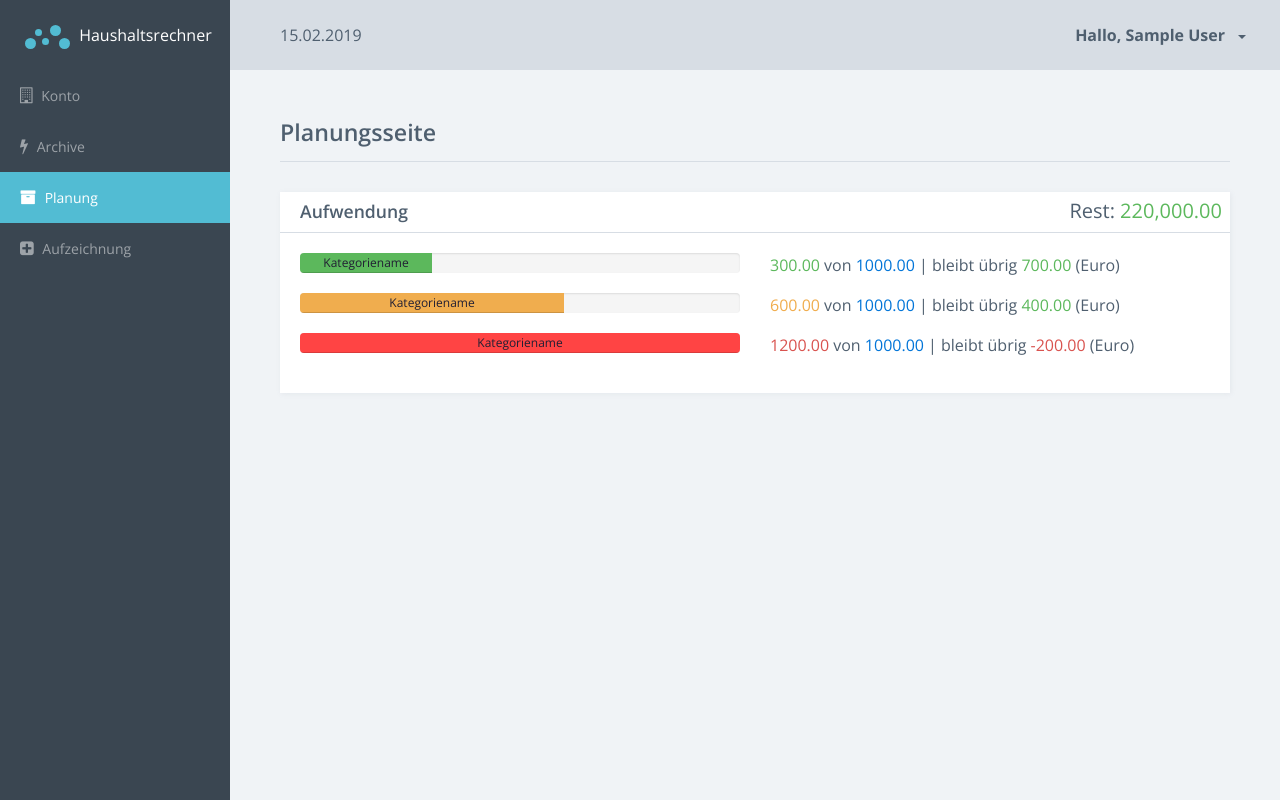
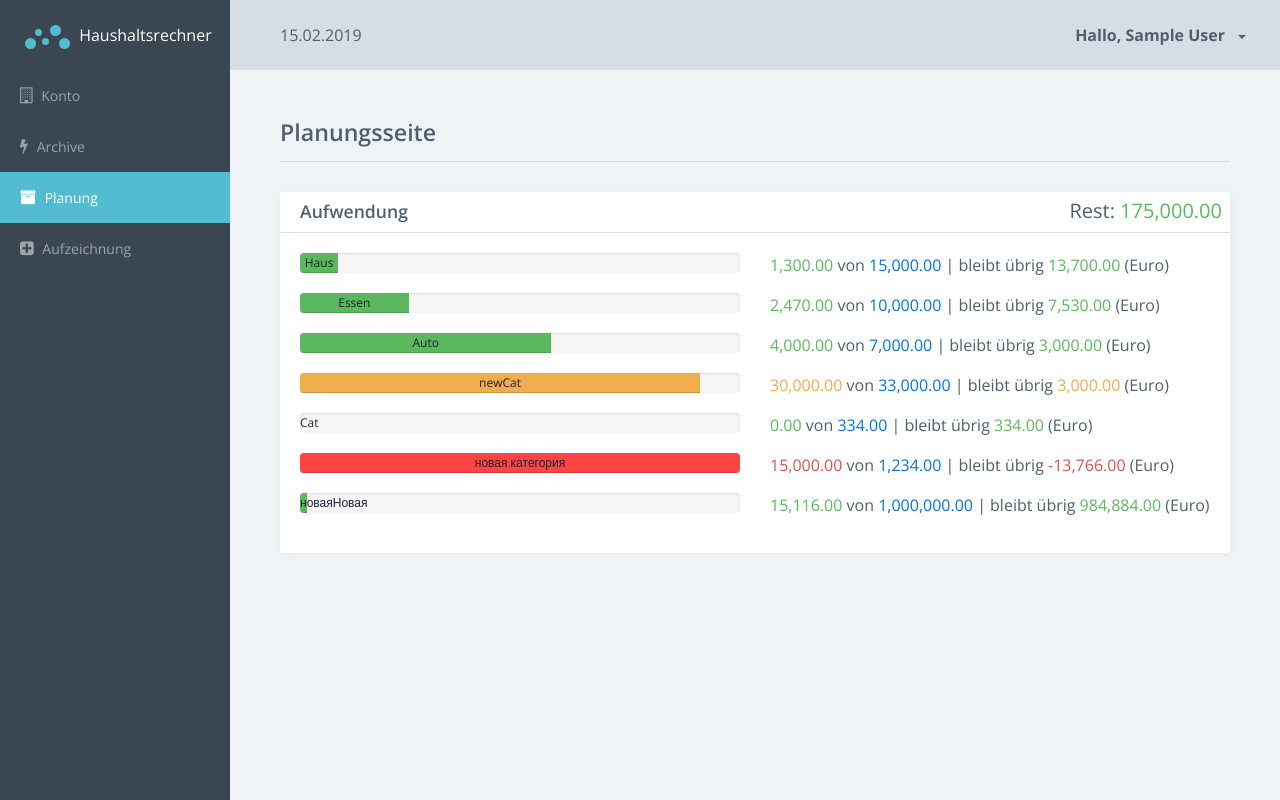
Before and after one commit to elured/HouseBudget, an Angular app: page /system/planning in a window 1280 px wide. Built offline with nearby package versions, Linux system fonts and the light colour scheme; data requests are answered from the project's data file; sample sign-in values are in the browser's storage.

Commit message:
PlanungSeite. Teil 2: Ausrechnen der Grafiken

```diff
--- a/db.json
+++ b/db.json
@@ -4,7 +4,7 @@
       "id": 1,
       "email": "wfm@mail.ru",
       "password": "12345678",
-      "name": "Администратор"
+      "name": "Administrator"
     },
     {
       "email": "12345@mail.ru",
@@ -14,28 +14,28 @@
     }
   ],
   "bill": {
-    "value": 220000,
+    "value": 175000,
     "currency": "RUB"
   },
   "categories": [
     {
-      "name": "Дом",
+      "name": "Haus",
       "capacity": 15000,
       "id": 1
     },
     {
-      "name": "Еда",
+      "name": "Essen",
       "capacity": 10000,
       "id": 2
     },
     {
       "id": 3,
-      "name": "Машина",
+      "name": "Auto",
       "capacity": 7000
     },
     {
       "name": "newCat",
-      "capacity": 33,
+      "capacity": 33000,
       "id": 4
     },
     {
@@ -158,6 +158,22 @@
       "date": "03.03.2019 20:04:06",
       "description": "q",
       "id": 13
+    },
+    {
+      "type": "outcome",
+      "amount": 30000,
+      "category": 4,
+      "date": "04.03.2019 20:07:27",
+      "description": "nfnfnf",
+      "id": 14
+    },
+    {
+      "type": "outcome",
+      "amount": 15000,
+      "category": 6,
+      "date": "04.03.2019 20:08:53",
+      "description": "testtt",
+      "id": 15
     }
   ]
 }
--- a/src/app/system/planning-page/planning-page.component.html
+++ b/src/app/system/planning-page/planning-page.component.html
@@ -12,61 +12,26 @@
                       <h3 class="title">Aufwendung</h3>
                   </div>
                   <h5 class="planning-expenses pull-right">
-                    Rest: <span class="text-success">{{bill.value | number: '1.2-2'}}</span>
+                    Rest: <span class="text-success">{{ bill.value | number:'1.2-2' }}</span>
                   </h5>
               </div>
               <div class="card-block">
-                  <div class="row">
+
+                  <div class="row" *ngFor="let c of categories">
                       <div class="col-xs-6">
                           <div class="n-progress">
-                              <div class="progress-bar success" style="width: 30%;">
-                                  <span>Kategoriename</span>
+                              <div class="progress-bar {{getCatColorClass(c)}}" [ngStyle]="{width: getCatPercent(c)}">
+                                  <span>{{c.name}}</span>
                               </div>
                           </div>
                       </div>
                       <div class="col-xs-6">
                           <p>
-                              <span class="text-success">300.00</span>
+                              <span class="text-{{getCatColorClass(c)}}">{{ getCategoryCost(c) | number: '1.2' }}</span>
                               von
-                              <span class="text-primary">1000.00</span>
+                              <span class="text-primary">{{ c.capacity | number: '1.2'}}</span>
                               |
-                              bleibt übrig <span class="text-success">700.00</span> (Euro)
-                          </p>
-                      </div>
-                  </div>
-                  <div class="row">
-                      <div class="col-xs-6">
-                          <div class="n-progress">
-                              <div class="progress-bar warning" style="width: 60%;">
-                                  <span>Kategoriename</span>
-                              </div>
-                          </div>
-                      </div>
-                      <div class="col-xs-6">
-                          <p>
-                              <span class="text-warning">600.00</span>
-                              von
-                              <span class="text-primary">1000.00</span>
-                              |
-                              bleibt übrig <span class="text-success">400.00</span> (Euro)
-                          </p>
-                      </div>
-                  </div>
-                  <div class="row">
-                      <div class="col-xs-6">
-                          <div class="n-progress">
-                              <div class="progress-bar danger" style="width: 100%;">
-                                  <span>Kategoriename</span>
-                              </div>
-                          </div>
-                      </div>
-                      <div class="col-xs-6">
-                          <p>
-                              <span class="text-danger">1200.00</span>
-                              von
-                              <span class="text-primary">1000.00</span>
-                              |
-                              bleibt übrig <span class="text-danger">-200.00</span> (Euro)
+                              bleibt übrig <span class="text-{{getCatColorClass(c)}}">{{ c.capacity - getCategoryCost(c) | number: '1.2' }}</span> (Euro)
                           </p>
                       </div>
                   </div>
--- a/src/app/system/planning-page/planning-page.component.ts
+++ b/src/app/system/planning-page/planning-page.component.ts
@@ -17,8 +17,8 @@ export class PlanningPageComponent implements OnInit, OnDestroy {
 
   isLoaded = false;
   bill: Bill;
-  categories: any;//Category[] = [];
-  events: any;//HBEvent[] = [];
+  categories: Category[] = [];
+  events: HBEvent[] = [];
   subscription1: Subscription;
 
 
@@ -31,7 +31,7 @@ export class PlanningPageComponent implements OnInit, OnDestroy {
           this.billService.getBill(),
           this.categoriesService.getCategories(),
           this.eventsService.getEvents())
-          .subscribe((data: [ Bill, Category, HBEvent ]) => {
+          .subscribe((data: [ Bill, Category[], HBEvent[] ]) => {
              this.bill = data[0];
              this.categories = data[1];
              this.events = data[2];
@@ -40,6 +40,28 @@ export class PlanningPageComponent implements OnInit, OnDestroy {
       });
   }
 
+  getCategoryCost(cat:Category): number{
+    const catEvents = this.events.filter(e => e.category === cat.id && e.type === 'outcome');
+    return  catEvents.reduce((total, e) => {
+        total += e.amount;
+        return total;
+    }, 0);
+  }
+
+  private getPercent(cat: Category): number{
+    const  percent = (100 * this.getCategoryCost(cat)) / cat.capacity;
+    return percent > 100 ? 100 : percent;
+  }
+
+  getCatPercent(cat: Category): string{
+    return this.getPercent(cat) + '%';
+  }
+
+  getCatColorClass(cat: Category): string{
+    const percent = this.getPercent(cat);
+    return percent < 60 ? 'success' : percent >= 100 ? 'danger' : 'warning';
+  }
+
 ngOnDestroy()  {
   if (this.subscription1)
   this.subscription1.unsubscribe();
--- a/src/app/system/records-page/add-category/add-category.component.html
+++ b/src/app/system/records-page/add-category/add-category.component.html
@@ -8,7 +8,7 @@
         <form #f="ngForm" (ngSubmit)="onSubmit(f)">
             <div class="form-group"
                 [ngClass]="{'has-error': name.invalid && name.touched}">
-                <label class="control-label" for="category-name">Geben ein Name der Kategorie</label>
+                <label class="control-label" for="category-name">Geben ein Name der neuen Kategorie ein</label>
                 <input type="text"
                     id="category-name"
                     class="form-control"
--- a/src/app/system/records-page/add-event/add-event.component.ts
+++ b/src/app/system/records-page/add-event/add-event.component.ts
@@ -57,7 +57,7 @@ export class AddEventComponent implements OnInit, OnDestroy {
             return;
           }else{
             value = bill.value - amount;
-            console.log("bill.value is " + bill.value + "; amount is: " + amount + "; value is: " + value);
+            //console.log("bill.value is " + bill.value + "; amount is: " + amount + "; value is: " + value);
           }
         }else{
           value = bill.value + amount;
--- a/src/app/system/records-page/edit-category/edit-category.component.ts
+++ b/src/app/system/records-page/edit-category/edit-category.component.ts
@@ -40,7 +40,6 @@ export class EditCategoryComponent implements OnInit, OnDestroy {
           this.onCategoryEdit.emit(newCategory);
           this.message.text = 'Kategorie wurde erfolgreich editiert';
           window.setTimeout(() => this.message.text = '', 5000);
-          // console.log(newCategory);
         });
   }
   ngOnDestroy(){
--- a/src/app/system/records-page/records-page.component.ts
+++ b/src/app/system/records-page/records-page.component.ts
@@ -10,13 +10,13 @@ import { Observable } from 'rxjs';
 })
 export class RecordsPageComponent implements OnInit {
 
-  categories: any;//ist ein Array
+  categories: Category[] = [];//ist ein Array
   isLoaded = false;
   constructor(private categoriesService: CategoriesServise) { }
 
   ngOnInit() {
     this.categoriesService.getCategories()
-        .subscribe((categories: Category) => {
+        .subscribe((categories: Category[]) => {
           this.categories = categories;
           this.isLoaded = true;
 
--- a/src/app/system/shared/services/categories.service.ts
+++ b/src/app/system/shared/services/categories.service.ts
@@ -16,7 +16,7 @@ export class CategoriesServise extends BaseApi{
         return this.post('categories', category);
     }
 
-    getCategories(): Observable<Category>{
+    getCategories(): Observable<Category[]>{
         return this.get('categories')
     }
 
--- a/src/app/system/shared/services/events.service.ts
+++ b/src/app/system/shared/services/events.service.ts
@@ -14,7 +14,7 @@ export class EventsService extends BaseApi{
         return this.post("events", event);
     }
 
-    getEvents(): Observable<HBEvent> {
+    getEvents(): Observable<HBEvent[]> {
         return this.get('events');
   }
 }
```
Also changed, not shown: 1 other file (tests, documents, lock files or other folders).
